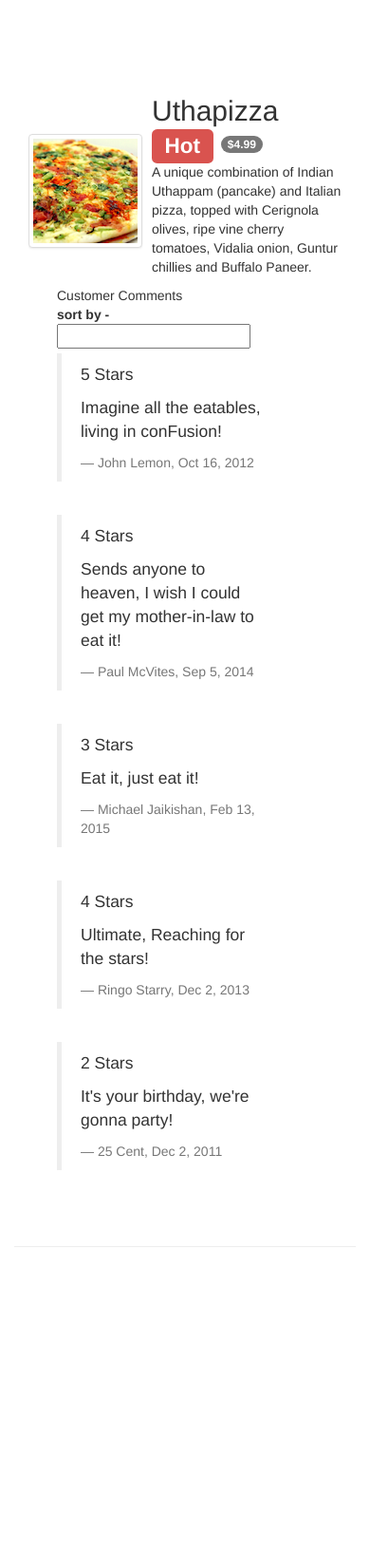
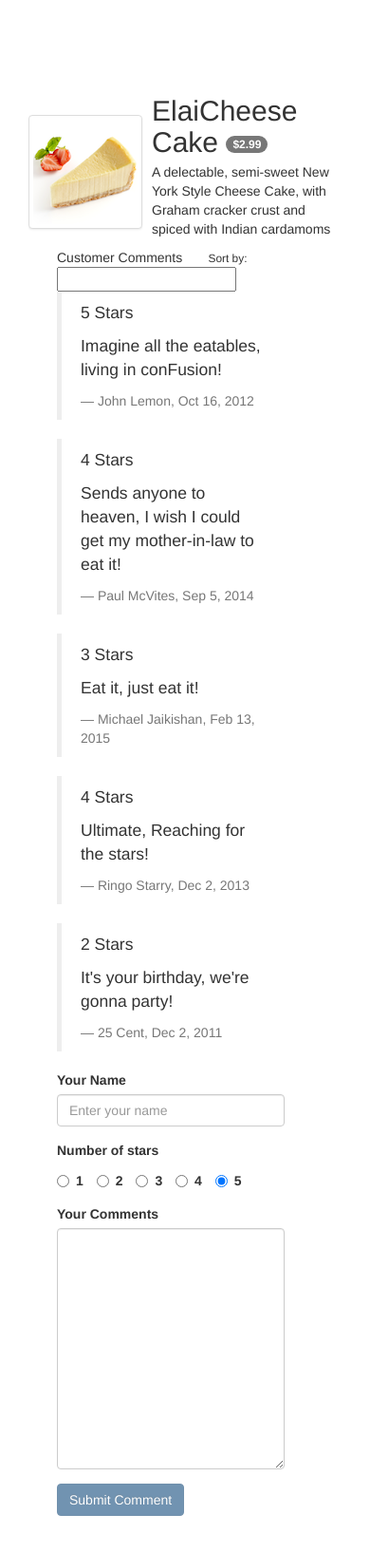
Before and after one commit to manjilthapa/angular, a plain HTML site: page dishdetail.html in a window 390 px wide. Shown: the top 1634 px of the page at 95% size. Before the commit the page ends 1313 px from the top, so only its background shows below. Drawn offline with nearby package versions, Linux system fonts and the light colour scheme.

Commit message:
finished until week3 lec 1

```diff
--- a/dishdetail.html
+++ b/dishdetail.html
@@ -10,11 +10,13 @@
          content must come *after* these tags -->
     <title>Ristorante Con Fusion: Menu</title>
         <!-- Bootstrap -->
+<!-- build:css styles/main.css -->
     <link href="../bower_components/bootstrap/dist/css/bootstrap.min.css" rel="stylesheet">
     <link href="../bower_components/bootstrap/dist/css/bootstrap-theme.min.css" rel="stylesheet">
     <link href="../bower_components/font-awesome/css/font-awesome.min.css" rel="stylesheet">
     <link href="styles/bootstrap-social.css" rel="stylesheet">
     <link href="styles/mystyles.css" rel="stylesheet">
+<!-- endbuild -->
 
     <!-- HTML5 shim and Respond.js for IE8 support of HTML5 elements and media queries -->
     <!-- WARNING: Respond.js doesn't work if you view the page via file:// -->
@@ -27,34 +29,29 @@
 <body>
 
     <div class="container">
-        <div class="row row-content" ng-controller="dishDetailController as dishCtrl">
+        <div class="row row-content" ng-controller="DishDetailController">
             <div class="col-xs-12">
-               <div class="media">
+                 <div class="media">
                    <div class="media-left media-middle">
-                       <a href="#"><img class="media-object img-thumbnail" ng-src={{dishCtrl.dish.image}} alt="Uthapizza"></a>
+                       <a href="#"><img class="media-object img-thumbnail" ng-src={{dish.image}} alt="Uthapizza"></a>
                    </div>
                    <div class="media-body">
-                       <h2 class="media-heading">{{dishCtrl.dish.name}}
-                           <span class="label label-danger label-xs">{{dishCtrl.dish.label}}</span>
-                           <span class="badge">{{dishCtrl.dish.price | currency}}</span>
+                       <h2 class="media-heading">{{dish.name}}
+                           <span class="label label-danger label-xs">{{dish.label}}</span>
+                           <span class="badge">{{dish.price | currency}}</span>
                        </h2>
-                       <p>{{dishCtrl.dish.description}}</p>
+                       <p>{{dish.description}}</p>
                    </div>
                </div>
             </div>
-            <div class="col-xs-9 col-xs-offset-1" >
-                <div class="media-left media-middle">
-                            <span class="media-heading">Customer Comments</span>
-                    <span class="media-body">
-                    <label> sort by -     <input type ="text" ng-model="selectedText">
-                            </label>
-                        </span>
-                    </div>
-               <!--    <p><b>Customer Comments</b> &nbsp; &nbsp; &nbsp; <small>Sort by: &nbsp;</small>
-                <input type="text" ng-model="selectedText"></p>-->
+            <div class="col-xs-9 col-xs-offset-1">
+               <div class="media-left media-middle">
+                        <span class="media-heading">Customer Comments</span> &nbsp; &nbsp; &nbsp; <small>Sort by: &nbsp;</small>
+                <input type="text" ng-model="selectedText">
+                </div>
 
-                <ul class="media-list">
-                    <li class="media" ng-repeat="c in dishCtrl.dish.comments | orderBy:selectedText" >
+                <ul class="list-unstyled">
+                    <li ng-repeat="c in dish.comments | orderBy:selectedText" >
 
                         <blockquote>
                             <p>{{c.rating}} Stars</p>
@@ -62,68 +59,87 @@
                              <footer>{{c.author}}, {{c.date | date:'mediumDate'}}</footer>
                         </blockquote>
 
-                        </div>
-                    </li>
+
+                          </li>
                     </ul>
             </div>
+            <div class="col-xs-9 col-xs-offset-1" ng-controller="DishCommentController">
+<!--                 ng-show="commentForm.$valid && !commentForm.$pristine"-->
+<ul class="list-unstyled"  ng-show="showInfo">
+                    <li>
+
+                        <blockquote>
+                            <p>{{comments.rating}} Stars</p>
+                           <p>{{comments.comment}}</p>
+                             <footer>{{comments.author}}, </footer>
+                        </blockquote>
+
+
+                          </li>
+                    </ul>
+                <form class="form-horizontal" name="commentForm"
+                		ng-submit="submitComment()" novalidate>
+
+					                    <div class="form-group" ng-class="{'has-error' : commentForm.name.$error.required && !commentForm.name.$pristine }">
+
+                    <label for="name" class="col-sm-3 control-label">Your Name</label>
+                    <div class="col-sm-9">
+                        <input type="text" class="form-control" id="name" name="name" placeholder="Enter your name" ng-model="comments.author" required>
+
+                        <span ng-show="commentForm.name.$error.required && !commentForm.name.$pristine" class="help-block">Your name is required</span>
+                    </div>
+                    </div>
+
+                                        <div class="form-group">
+
+                    <label for="Ratings" class="col-sm-3 control-label">Number of stars</label>
+                   <div class="col-sm-9">
+
+                        <label class="radio-inline">
+                            <input type="radio" ng-model="comments.rating" value="1"><strong>1</strong>
+                        </label>
+                        <label class="radio-inline">
+                            <input type="radio" ng-model="comments.rating" value="2"><strong>2</strong>
+                        </label>
+                       <label class="radio-inline">
+                            <input type="radio" ng-model="comments.rating" value="3"><strong>3</strong>
+                        </label>
+                        <label class="radio-inline">
+                            <input type="radio" ng-model="comments.rating" value="4"><strong>4</strong>
+                        </label>
+                       <label class="radio-inline">
+                            <input type="radio" ng-model="comments.rating" value="5"><strong>5</strong>
+                        </label>
+
+
+                    </div>
+                    </div>
+                                        <div class="form-group" ng-class="{'has-error' : commentForm.comment.$error.required && !commentForm.comment.$pristine }">
+
+                     <label for="comment" class="col-sm-3 control-label">Your Comments</label>
+                     <div class="col-sm-9">
+                         <textarea class="form-control" id="comment" name="comment" rows="12" ng-model="comments.comment" required ng-click="toggleInfo()">
+                         </textarea>
+                          <span ng-show="commentForm.comment.$error.required && !commentForm.comment.$pristine" class="help-block">Your comment is required</span>
+                    </div>
+                    </div>
+
+                       <div class="form-group" >
+                        <div class="col-sm-offset-3 col-sm-9">
+                            <button type="submit" class="btn btn-primary" ng-disabled="commentForm.$invalid">Submit Comment</button>
+                        </div>
+                    </div>
+                </form>
+            </div>
         </div>
-
     </div>
 
+<!-- build:js scripts/main.js -->
     <script src="../bower_components/angular/angular.min.js"></script>
-    <script>
-
-        var app = angular.module('confusionApp',[]);
-
-        app.controller('dishDetailController', function() {
-
-            var dish={
-                          name:'Uthapizza',
-                          image: 'images/uthapizza.png',
-                          category: 'mains',
-                          label:'Hot',
-                          price:'4.99',
-                          description:'A unique combination of Indian Uthappam (pancake) and Italian pizza, topped with Cerignola olives, ripe vine cherry tomatoes, Vidalia onion, Guntur chillies and Buffalo Paneer.',
-                           comments: [
-                               {
-                                   rating:5,
-                                   comment:"Imagine all the eatables, living in conFusion!",
-                                   author:"John Lemon",
-                                   date:"2012-10-16T17:57:28.556094Z"
-                               },
-                               {
-                                   rating:4,
-                                   comment:"Sends anyone to heaven, I wish I could get my mother-in-law to eat it!",
-                                   author:"Paul McVites",
-                                   date:"2014-09-05T17:57:28.556094Z"
-                               },
-                               {
-                                   rating:3,
-                                   comment:"Eat it, just eat it!",
-                                   author:"Michael Jaikishan",
-                                   date:"2015-02-13T17:57:28.556094Z"
-                               },
-                               {
-                                   rating:4,
-                                   comment:"Ultimate, Reaching for the stars!",
-                                   author:"Ringo Starry",
-                                   date:"2013-12-02T17:57:28.556094Z"
-                               },
-                               {
-                                   rating:2,
-                                   comment:"It's your birthday, we're gonna party!",
-                                   author:"25 Cent",
-                                   date:"2011-12-02T17:57:28.556094Z"
-                               }
-
-                           ]
-                    };
-
-            this.dish = dish;
-
-        });
-
-    </script>
+    <script src="scripts/app.js"></script>
+    <script src="scripts/controllers.js"></script>
+    <script src="scripts/services.js"></script>
+<!-- endbuild -->
 
 </body>
 
--- /dev/null
+++ b/scripts/controllers.js
@@ -0,0 +1,107 @@
+'use strict';
+
+angular.module('confusionApp')
+
+        .controller('MenuController', ['$scope', 'menuFactory', function($scope, menuFactory) {
+
+            $scope.tab = 1;
+            $scope.filtText = '';
+            $scope.showDetails = false;
+
+            $scope.dishes = menuFactory.getDishes();
+
+            $scope.select = function(setTab) {
+                $scope.tab = setTab;
+
+                if (setTab === 2) {
+                    $scope.filtText = "appetizer";
+                }
+                else if (setTab === 3) {
+                    $scope.filtText = "mains";
+                }
+                else if (setTab === 4) {
+                    $scope.filtText = "dessert";
+                }
+                else {
+                    $scope.filtText = "";
+                }
+            };
+
+            $scope.isSelected = function (checkTab) {
+                return ($scope.tab === checkTab);
+            };
+
+            $scope.toggleDetails = function() {
+                $scope.showDetails = !$scope.showDetails;
+            };
+        }])
+
+        .controller('ContactController', ['$scope', function($scope) {
+
+            $scope.feedback = {mychannel:"", firstName:"", lastName:"", agree:false, email:"" };
+
+            var channels = [{value:"tel", label:"Tel."}, {value:"Email",label:"Email"}];
+
+            $scope.channels = channels;
+            $scope.invalidChannelSelection = false;
+
+        }])
+
+        .controller('FeedbackController', ['$scope', function($scope) {
+
+            $scope.sendFeedback = function() {
+
+                console.log($scope.feedback);
+
+                if ($scope.feedback.agree && ($scope.feedback.mychannel == "")) {
+                    $scope.invalidChannelSelection = true;
+                    console.log('incorrect');
+                }
+                else {
+                    $scope.invalidChannelSelection = false;
+                    $scope.feedback = {mychannel:"", firstName:"", lastName:"", agree:false, email:"" };
+                    $scope.feedback.mychannel="";
+                    $scope.feedbackForm.$setPristine();
+                    console.log($scope.feedback);
+                }
+            };
+        }])
+
+        .controller('DishDetailController', ['$scope', 'menuFactory', function($scope, menuFactory) {
+
+           var dish = menuFactory.getDish(3);
+            $scope.dish = dish;
+        }])
+
+        .controller('DishCommentController', ['$scope', function($scope) {
+
+             $scope.showInfo = false;
+
+            $scope.toggleInfo = function() {
+                $scope.showInfo = !$scope.showInfo;
+            };
+
+            //Step 1: Create a JavaScript object to hold the comment from the form
+             $scope.comments = {author:"", rating:"5", date:"", comment:"" };
+
+
+            $scope.submitComment = function () {
+
+                $scope.showInfo = false;
+
+                //Step 2: This is how you record the date
+               // "The date property of your JavaScript object holding the comment"
+                $scope.comments.date= new Date().toISOString();
+                // console.log($scope.comments);
+                // Step 3: Push your comment into the dish's comment array
+                $scope.dish.comments.push($scope.comments);
+
+                //Step 4: reset your form to pristine
+                 $scope.commentForm.$setPristine();
+
+                //Step 5: reset your JavaScript object that holds your comment
+                $scope.comments = {author:"", rating:"5", date:"", comment:"" };
+            }
+        }])
+
+;
--- /dev/null
+++ b/scripts/services.js
@@ -0,0 +1,183 @@
+'use strict';
+
+// change .factory to .service
+angular.module('confusionApp')
+    .service('menuFactory', function(){
+
+    //var menufac = {};
+
+    var dishes=[
+            {
+                          name:'Uthapizza',
+                          image: 'images/uthapizza.png',
+                          category: 'mains',
+                          label:'Hot',
+                          price:'4.99',
+                          description:'A unique combination of Indian Uthappam (pancake) and Italian pizza, topped with Cerignola olives, ripe vine cherry tomatoes, Vidalia onion, Guntur chillies and Buffalo Paneer.',
+                           comments: [
+                               {
+                                   rating:5,
+                                   comment:"Imagine all the eatables, living in conFusion!",
+                                   author:"John Lemon",
+                                   date:"2012-10-16T17:57:28.556094Z"
+                               },
+                               {
+                                   rating:4,
+                                   comment:"Sends anyone to heaven, I wish I could get my mother-in-law to eat it!",
+                                   author:"Paul McVites",
+                                   date:"2014-09-05T17:57:28.556094Z"
+                               },
+                               {
+                                   rating:3,
+                                   comment:"Eat it, just eat it!",
+                                   author:"Michael Jaikishan",
+                                   date:"2015-02-13T17:57:28.556094Z"
+                               },
+                               {
+                                   rating:4,
+                                   comment:"Ultimate, Reaching for the stars!",
+                                   author:"Ringo Starry",
+                                   date:"2013-12-02T17:57:28.556094Z"
+                               },
+                               {
+                                   rating:2,
+                                   comment:"It's your birthday, we're gonna party!",
+                                   author:"25 Cent",
+                                   date:"2011-12-02T17:57:28.556094Z"
+                               }
+                           ]
+                    },
+        {
+         name:'Zucchipakoda',
+                          image: 'images/zucchipakoda.png',
+                          category: 'appetizer',
+                          label:'',
+                          price:'1.99',
+                          description:'Deep fried Zucchini coated with mildly spiced Chickpea flour batter accompanied with a sweet-tangy tamarind sauce',
+            comments: [
+                               {
+                                   rating:5,
+                                   comment:"Imagine all the eatables, living in conFusion!",
+                                   author:"John Lemon",
+                                   date:"2012-10-16T17:57:28.556094Z"
+                               },
+                               {
+                                   rating:4,
+                                   comment:"Sends anyone to heaven, I wish I could get my mother-in-law to eat it!",
+                                   author:"Paul McVites",
+                                   date:"2014-09-05T17:57:28.556094Z"
+                               },
+                               {
+                                   rating:3,
+                                   comment:"Eat it, just eat it!",
+                                   author:"Michael Jaikishan",
+                                   date:"2015-02-13T17:57:28.556094Z"
+                               },
+                               {
+                                   rating:4,
+                                   comment:"Ultimate, Reaching for the stars!",
+                                   author:"Ringo Starry",
+                                   date:"2013-12-02T17:57:28.556094Z"
+                               },
+                               {
+                                   rating:2,
+                                   comment:"It's your birthday, we're gonna party!",
+                                   author:"25 Cent",
+                                   date:"2011-12-02T17:57:28.556094Z"
+                               }
+                           ]
+                    },
+         {
+                          name:'Vadonut',
+                          image: 'images/vadonut.png',
+                          category: 'appetizer',
+                          label:'New',
+                          price:'1.99',
+                          description:'A quintessential ConFusion experience, is it a vada or is it a donut?',
+               comments: [
+                               {
+                                   rating:5,
+                                   comment:"Imagine all the eatables, living in conFusion!",
+                                   author:"John Lemon",
+                                   date:"2012-10-16T17:57:28.556094Z"
+                               },
+                               {
+                                   rating:4,
+                                   comment:"Sends anyone to heaven, I wish I could get my mother-in-law to eat it!",
+                                   author:"Paul McVites",
+                                   date:"2014-09-05T17:57:28.556094Z"
+                               },
+                               {
+                                   rating:3,
+                                   comment:"Eat it, just eat it!",
+                                   author:"Michael Jaikishan",
+                                   date:"2015-02-13T17:57:28.556094Z"
+                               },
+                               {
+                                   rating:4,
+                                   comment:"Ultimate, Reaching for the stars!",
+                                   author:"Ringo Starry",
+                                   date:"2013-12-02T17:57:28.556094Z"
+                               },
+                               {
+                                   rating:2,
+                                   comment:"It's your birthday, we're gonna party!",
+                                   author:"25 Cent",
+                                   date:"2011-12-02T17:57:28.556094Z"
+                               }
+                           ]
+                    },
+        {
+                          name:'ElaiCheese Cake',
+                          image: 'images/elaicheesecake.png',
+                          category: 'dessert',
+                          label:'',
+                          price:'2.99',
+                          description:'A delectable, semi-sweet New York Style Cheese Cake, with Graham cracker crust and spiced with Indian cardamoms',
+             comments: [
+                               {
+                                   rating:5,
+                                   comment:"Imagine all the eatables, living in conFusion!",
+                                   author:"John Lemon",
+                                   date:"2012-10-16T17:57:28.556094Z"
+                               },
+                               {
+                                   rating:4,
+                                   comment:"Sends anyone to heaven, I wish I could get my mother-in-law to eat it!",
+                                   author:"Paul McVites",
+                                   date:"2014-09-05T17:57:28.556094Z"
+                               },
+                               {
+                                   rating:3,
+                                   comment:"Eat it, just eat it!",
+                                   author:"Michael Jaikishan",
+                                   date:"2015-02-13T17:57:28.556094Z"
+                               },
+                               {
+                                   rating:4,
+                                   comment:"Ultimate, Reaching for the stars!",
+                                   author:"Ringo Starry",
+                                   date:"2013-12-02T17:57:28.556094Z"
+                               },
+                               {
+                                   rating:2,
+                                   comment:"It's your birthday, we're gonna party!",
+                                   author:"25 Cent",
+                                   date:"2011-12-02T17:57:28.556094Z"
+                               }
+                           ]
+                    }
+        ];
+
+
+    this.getDishes = function(){
+        return dishes;
+    };
+
+    this.getDish = function(index){
+        return dishes[index];
+    };
+
+  //  return menufac;
+
+});
```
Also changed, not shown: contactus.html (+5 -5 lines), dishdetail1.html (added, +130 -0 lines), menu.html (+5 -3 lines), scripts/app.js (+2 -94 lines).
